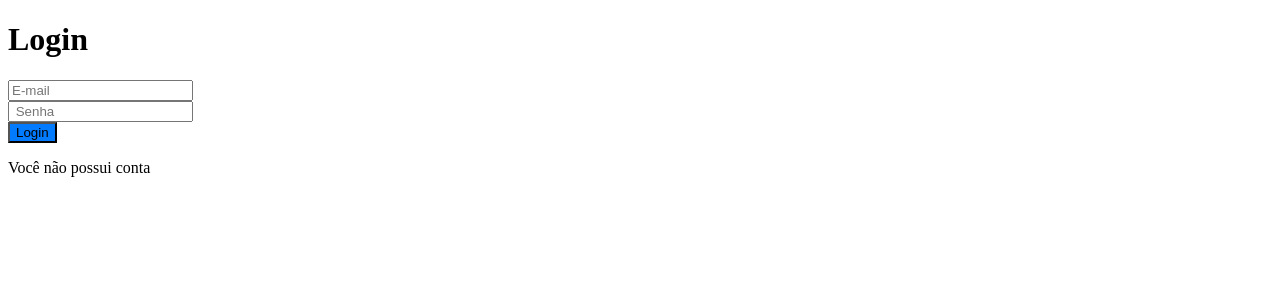
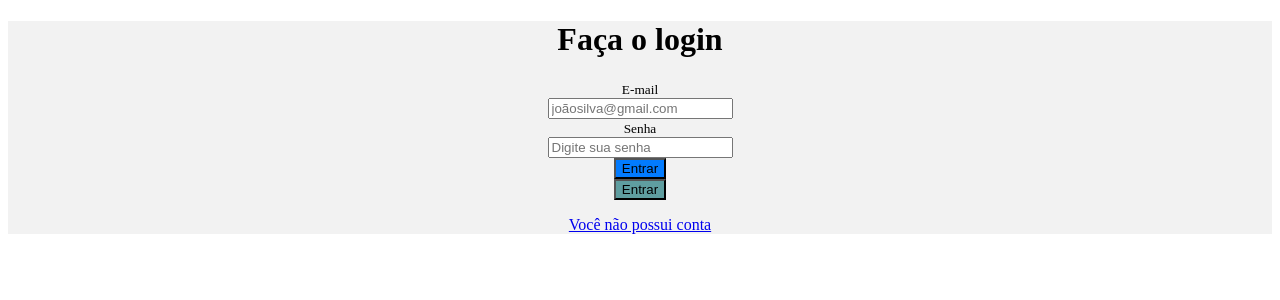
Before and after one commit to ifpi-picos/proxima-parada-front-end-vue, a Vue app: page / in a window 1280 px wide. Shown: the top 300 px of the page. Built offline with nearby package versions, Linux system fonts and the light colour scheme.

Commit message:
finalizando estrutura basica da tela de login

```diff
--- a/src/components/telaLogin.vue
+++ b/src/components/telaLogin.vue
@@ -1,14 +1,16 @@
 <template>
     <div class="login">
-        <h1>Login</h1>
-        <input type="text" placeholder="E-mail">
+        <h1>Faça o login</h1>
+        <small>E-mail</small> <br>
+        <input type="text" placeholder="joãosilva@gmail.com">
         <br>
-        <input type="password" placeholder=" Senha">
+        <small>Senha</small> <br>
+        <input type="password" placeholder="Digite sua senha">
         <br>
-        <div class="btn-login">
-            <button>Login</button>
-        </div>
-        <p>Você não possui conta </p>
+        <button class="btn-login">Entrar</button> <br>
+        <button class="btn-cadastrar">Entrar</button>
+
+        <p> <a href="#" target="_blank">Você não possui conta </a> </p>
 
     </div>
 </template>
@@ -20,19 +22,19 @@
 </script>
 
  <style>
-    .container {
+    .login {
         background:#f2f2f2;
+        text-align: center;
 
     }
-    small{
-        color: blue;
-    }
+
     button{
         background-color:#027bff;
 
     }
-    .butaoCriarConta{
+    .btn-cadastrar{
         background-color: cadetblue;
+
     }
 
 
```
